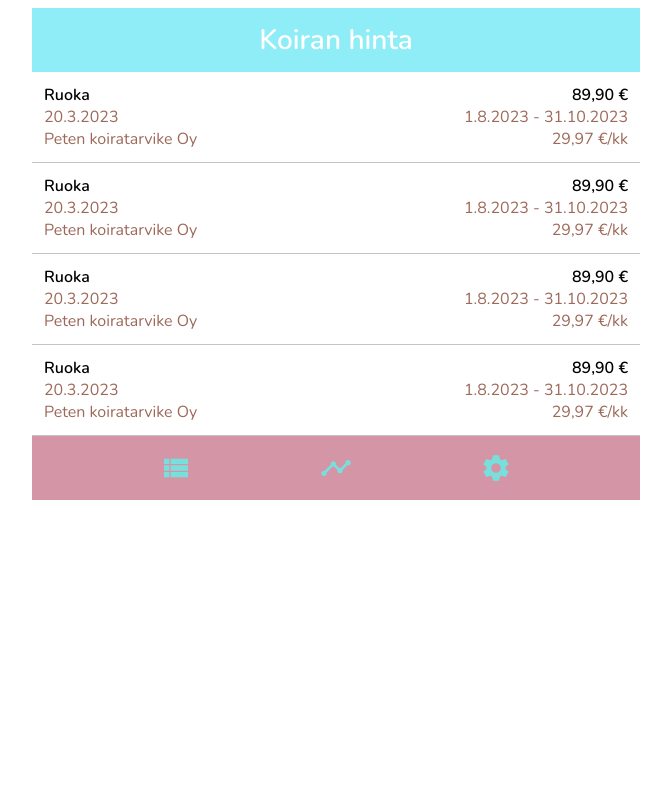
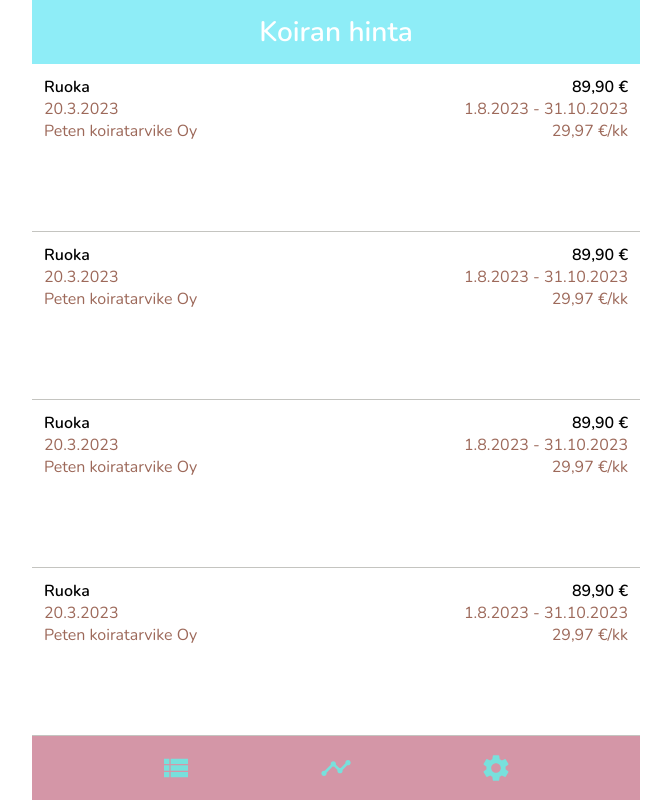
Before and after one commit to TiiaJau/koiran-hinta, a React (Vite) app: page / in a window 1280 px wide. Shown: the whole page, without its empty margins (304-975 px from the left). Built offline with nearby package versions, Linux system fonts and the light colour scheme.

Commit message:
muuttaa sovelluksen käyttämään koko ruudun korkeutta

```diff
--- /dev/null
+++ b/src/assets/styles/main.scss
@@ -0,0 +1,23 @@
+html {
+    box-sizing: border-box;
+    font-size: 16px;
+  }
+
+  *, *:before, *:after {
+    box-sizing: inherit;
+  }
+
+  body, h1, h2, h3, h4, h5, h6, p, ol, ul {
+    margin: 0;
+    padding: 0;
+    font-weight: normal;
+  }
+
+  ol, ul {
+    list-style: none;
+  }
+
+  img {
+    max-width: 100%;
+    height: auto;
+  }
--- a/src/components/App/App.module.scss
+++ b/src/components/App/App.module.scss
@@ -4,4 +4,11 @@
   font-family: 'Nunito', sans-serif;
   max-width: 38rem;
   margin: 0 auto;
+  display: flex;
+  flex-direction: column;
+  height: 100vh;
 }
+
+.app > * {
+  flex: 1 1 auto;
+}
--- a/src/main.jsx
+++ b/src/main.jsx
@@ -1,3 +1,4 @@
+import './assets/styles/main.scss'
 import React from 'react'
 import ReactDOM from 'react-dom/client'
 import App from './components/App'
```
